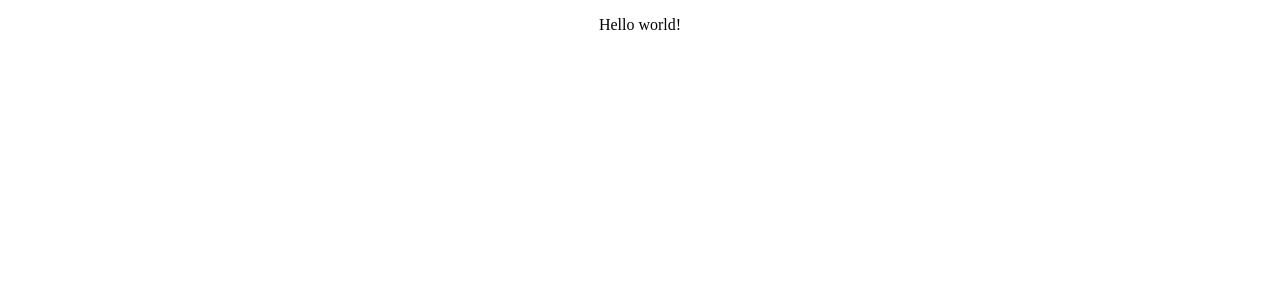
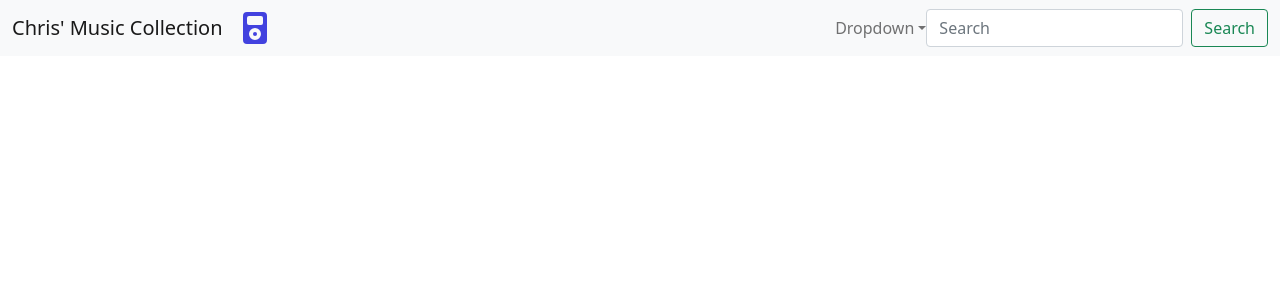
Before and after one commit to cdkrieg/MusicLibrary, a React (Create React App) app: page / in a window 1280 px wide. Shown: the top 300 px of the page. Built offline with nearby package versions, Linux system fonts and the light colour scheme.

Commit message:
add Navbar component and bootstrap-icons

```diff
--- a/package.json
+++ b/package.json
@@ -6,7 +6,10 @@
     "@testing-library/jest-dom": "^5.16.3",
     "@testing-library/react": "^12.1.4",
     "@testing-library/user-event": "^13.5.0",
+    "bootstrap": "^5.1.3",
+    "bootstrap-icons": "^1.8.1",
     "react": "^18.0.0",
+    "react-bootstrap": "^2.2.2",
     "react-dom": "^18.0.0",
     "react-scripts": "5.0.0",
     "web-vitals": "^2.1.4"
--- a/public/index.html
+++ b/public/index.html
@@ -15,6 +15,8 @@
       user's mobile device or desktop. See https://developers.google.com/web/fundamentals/web-app-manifest/
     -->
     <link rel="manifest" href="%PUBLIC_URL%/manifest.json" />
+    <link rel="stylesheet" href="https://cdn.jsdelivr.net/npm/bootstrap@5.1.3/dist/css/bootstrap.min.css" integrity="sha384-1BmE4kWBq78iYhFldvKuhfTAU6auU8tT94WrHftjDbrCEXSU1oBoqyl2QvZ6jIW3" crossorigin="anonymous">
+    <script src="https://cdn.jsdelivr.net/npm/bootstrap@5.0.1/dist/js/bootstrap.min.js" integrity="sha384-Atwg2Pkwv9vp0ygtn1JAojH0nYbwNJLPhwyoVbhoPwBhjQPR5VtM2+xf0Uwh9KtT" crossorigin="anonymous"></script>
     <!--
       Notice the use of %PUBLIC_URL% in the tags above.
       It will be replaced with the URL of the `public` folder during the build.
--- a/src/App.js
+++ b/src/App.js
@@ -1,10 +1,11 @@
-
+import React from 'react';
 import './App.css';
+import NavBar from './Components/NavBar';
 
 function App() {
   return (
     <div className="App">
-      <p>Hello world!</p>
+      <NavBar />
     </div>
   );
 }
--- /dev/null
+++ b/src/Components/NavBar.css
@@ -0,0 +1,3 @@
+bi{
+    justify-self: center;
+}
--- a/src/Components/NavBar.jsx
+++ b/src/Components/NavBar.jsx
@@ -0,0 +1,72 @@
+import React from "react";
+import "./NavBar.css";
+
+const NavBar = () => {
+  return (
+    <nav className="navbar navbar-light bg-light">
+      <div className="container-fluid">
+        <a className="navbar-brand" href="#">
+          Chris' Music Collection
+        </a>
+        <svg xmlns="http://www.w3.org/2000/svg" width="32" height="32" fill="rgb(66, 66, 223)" className="bi bi-music-player-fill" viewBox="0 0 16 16">
+  <path d="M8 12a1 1 0 1 0 0-2 1 1 0 0 0 0 2z"/>
+  <path d="M4 0a2 2 0 0 0-2 2v12a2 2 0 0 0 2 2h8a2 2 0 0 0 2-2V2a2 2 0 0 0-2-2H4zm1 2h6a1 1 0 0 1 1 1v2.5a1 1 0 0 1-1 1H5a1 1 0 0 1-1-1V3a1 1 0 0 1 1-1zm3 12a3 3 0 1 1 0-6 3 3 0 0 1 0 6z"/>
+</svg>
+        <ul className="navbar-nav ms-auto mb-2 mb-lg-0">
+          <li className="nav-item dropdown">
+            <a
+              className="nav-link dropdown-toggle"
+              href="#"
+              id="navbarDropdown"
+              role="button"
+              data-bs-toggle="dropdown"
+              aria-expanded="false"
+            >
+              Dropdown
+            </a>
+            <ul className="dropdown-menu" aria-labelledby="navbarDropdown">
+              <li>
+                <a className="dropdown-item" href="#">
+                  Artist
+                </a>
+              </li>
+              <li>
+                <a className="dropdown-item" href="#">
+                  Title
+                </a>
+              </li>
+              <li>
+                <a className="dropdown-item" href="#">
+                  Album
+                </a>
+              </li>
+              <li>
+                <a className="dropdown-item" href="#">
+                  Genre
+                </a>
+              </li>
+              <li>
+                <a className="dropdown-item" href="#">
+                  Release Date
+                </a>
+              </li>
+            </ul>
+          </li>
+        </ul>
+        <form className="d-flex">
+          <input
+            className="form-control me-2"
+            type="search"
+            placeholder="Search"
+            aria-label="Search"
+          />
+          <button className="btn btn-outline-success" type="submit">
+            Search
+          </button>
+        </form>
+      </div>
+    </nav>
+  );
+};
+
+export default NavBar;
```
Also changed, not shown: src/Components/SearchBar.jsx (+11 -0 lines), 1 other file (tests, documents, lock files or other folders).
